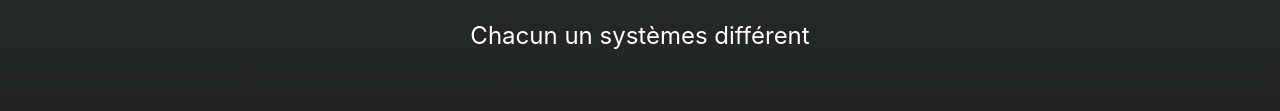
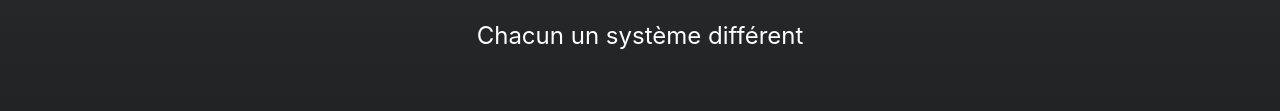
Before and after one commit to thibzzoff/thibzzoff.github.io, a plain HTML site: page Les systèmes d'exploitations.html in a window 1280 px wide. Shown: the part 302-413 px from the top of the page. Drawn offline with Linux system fonts and the light colour scheme.

Commit message:
Update Les systèmes d'exploitations.html

```diff
--- a/Les systèmes d'exploitations.html
+++ b/Les systèmes d'exploitations.html
@@ -30,7 +30,7 @@
     <main>
         <section class="hero">
             <h1>Les systèmes d'exploitations</h1>
-            <p>Chacun un systèmes différent</p>
+            <p>Chacun un système différent</p>
 
         </section>
         <section class="contact">
```
